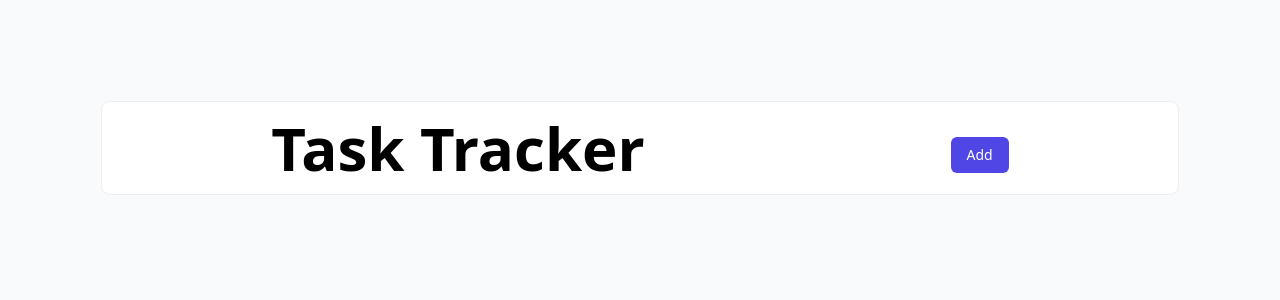
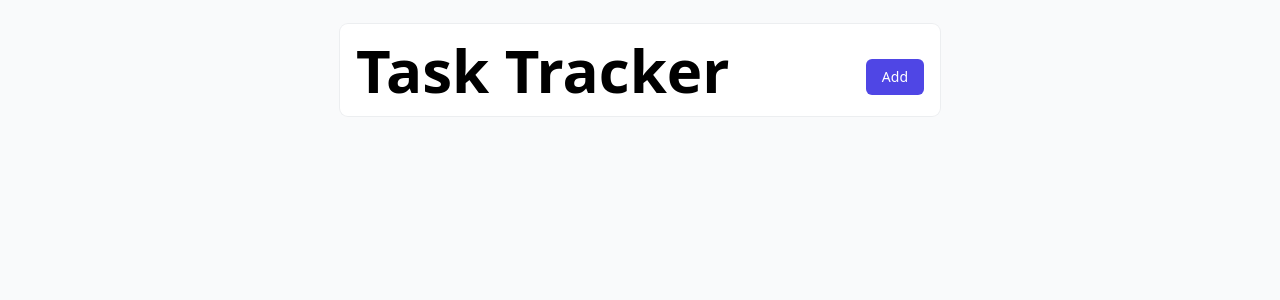
Before and after one commit to JanPoonthong/note-taking, a React (Create React App) app: page / in a window 1280 px wide. Shown: the top 300 px of the page. Built offline with nearby package versions, Linux system fonts and the light colour scheme.

Commit message:
Make the box with text and button center

```diff
--- a/src/index.css
+++ b/src/index.css
@@ -8,6 +8,7 @@ body {
 
 .ring-opacity-5 {
   display: flex;
-  justify-content: space-around;
-  margin: 8%;
+  justify-content: space-between;
+  margin: auto;
+  width: 600px;
 }
```
